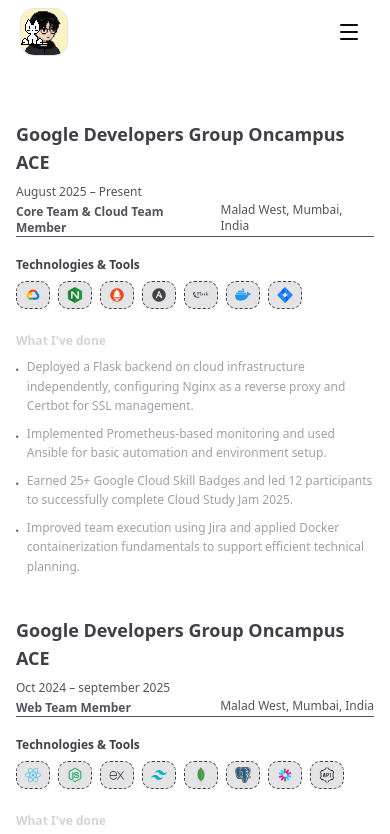
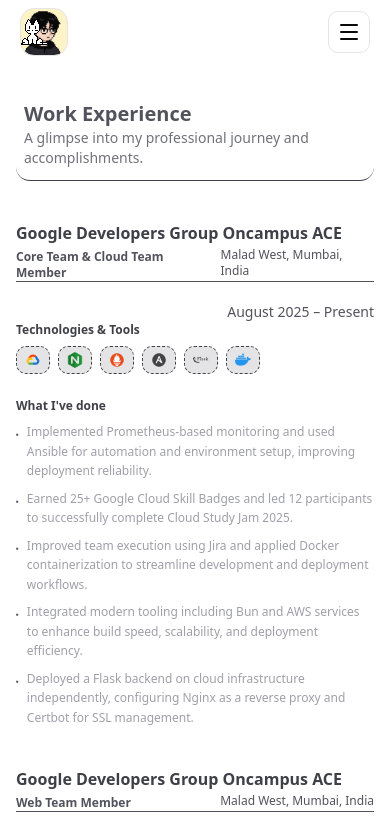
Before and after one commit to Sumitr995/Portfolio, a React (Vite) app: page /work in a window 390 px wide. Shown: the top 834 px of the page. Built offline with nearby package versions, Linux system fonts and the light colour scheme.

Commit message:
updated: Mobile layout & Work Page

```diff
--- a/src/Data/WorkData.js
+++ b/src/Data/WorkData.js
@@ -4,20 +4,24 @@
     role: "Core Team & Cloud Team Member",
     period: "August 2025 – Present",
     location: "Malad West, Mumbai, India",
+    website: "https://www.gdgcace.in/",
+    live: "https://designathon.gdgcace.in/",
+    github: "https://github.com/Sumitr995/designathon-2.0",
     technologies: [
-        { "name": "GCP", "icon": "/techstack/gcp-icon.png" },
-        { "name": "Nginx", "icon": "/techstack/nginx-icon.png" },
-        { "name": "Prometheus", "icon": "/techstack/prometheus-icon.png" },
-        { "name": "Ansible", "icon": "/techstack/ansible-icon.png" },
-        { "name": "Flask", "icon": "/techstack/flask-icon.png" },
-        { "name": "Docker", "icon": "/techstack/docker-icon.png" },
-        { "name": "Jira", "icon": "/techstack/jira-icon.png" }
+      { name: "GCP", icon: "/techstack/gcp-icon.png" },
+      { name: "Nginx", icon: "/techstack/nginx-icon.png" },
+      { name: "Prometheus", icon: "/techstack/prometheus-icon.png" },
+      { name: "Ansible", icon: "/techstack/ansible-icon.png" },
+      { name: "Flask", icon: "/techstack/flask-icon.png" },
+      { name: "Docker", icon: "/techstack/docker-icon.png" },
+      // { name: "Jira", icon: "/techstack/jira-icon.png" },
     ],
     achievements: [
+      "Implemented Prometheus-based monitoring and used Ansible for automation and environment setup, improving deployment reliability.",
+      "Earned 25+ Google Cloud Skill Badges and led 12 participants to successfully complete Cloud Study Jam 2025.",
+      "Improved team execution using Jira and applied Docker containerization to streamline development and deployment workflows.",
+      "Integrated modern tooling including Bun and AWS services to enhance build speed, scalability, and deployment efficiency.",
       "Deployed a Flask backend on cloud infrastructure independently, configuring Nginx as a reverse proxy and Certbot for SSL management.",
-        "Implemented Prometheus-based monitoring and used Ansible for basic automation and environment setup.",
-        "Earned 25+ Google Cloud Skill Badges and led 12 participants to successfully complete Cloud Study Jam 2025.",
-        "Improved team execution using Jira and applied Docker containerization fundamentals to support efficient technical planning."
     ],
   },
   {
@@ -25,22 +29,24 @@
     role: "Web Team Member",
     period: "Oct 2024 – september 2025",
     location: "Malad West, Mumbai, India",
+    website: "https://www.gdgcace.in/",
+    link1: "https://designathon.gdgcace.in/",
     technologies: [
-        { "name": "React", "icon": "/techstack/react-icon.png" },
-        { "name": "Node.js", "icon": "/techstack/node-icon.png" },
-        { "name": "Express.js", "icon": "/techstack/express-icon.png" },
-        { "name": "Tailwind CSS", "icon": "/techstack/tailwindcss-icon.png" },
-        { "name": "MongoDB", "icon": "/techstack/mongodb-icon.png" },
-        { "name": "PostgreSQL", "icon": "/techstack/postgres-icon.png" },
-        { "name": "JWT", "icon": "/techstack/jwt-icon.png" },
-        { "name": "Restful APIs", "icon": "/techstack/api-icon.png" }
+      { name: "React", icon: "/techstack/react-icon.png" },
+      { name: "Node.js", icon: "/techstack/node-icon.png" },
+      { name: "Express.js", icon: "/techstack/express-icon.png" },
+      { name: "Tailwind CSS", icon: "/techstack/tailwindcss-icon.png" },
+      { name: "MongoDB", icon: "/techstack/mongodb-icon.png" },
+      { name: "PostgreSQL", icon: "/techstack/postgres-icon.png" },
+      { name: "JWT", icon: "/techstack/jwt-icon.png" },
+      { name: "Restful APIs", icon: "/techstack/api-icon.png" },
     ],
     achievements: [
       "Led development of the GDG Organization Website with a 10-member team, contributing to core pages and achieving a verified 30% improvement in site design.",
       "Built the Pixel Designathon Website using React, HTML, and Tailwind CSS, supporting 100+ peak registrations during live onboarding.",
       "Integrated React Hook Form and advanced UI libraries to handle complex form validation and user flows efficiently.",
-        "Developed a Recipe Generator App consuming the CalorieNinja API via Axios, achieving an average ~200ms API response latency."
-      ]
+      "Developed a Recipe Generator App consuming the CalorieNinja API via Axios, achieving an average ~200ms API response latency.",
+    ],
   },
   // {
   //   company: "Promote",
@@ -65,4 +71,4 @@
   //     "Improved UX using design systems and performance optimizations.",
   //   ],
   // },
-]
+];
--- a/src/components/mycompo/Navbar/NavIcon.jsx
+++ b/src/components/mycompo/Navbar/NavIcon.jsx
@@ -2,6 +2,7 @@
 import { Menu } from "lucide-react"
 import {
   Sheet,
+  SheetClose,
   SheetContent,
   SheetTrigger,
 } from "@/components/ui/sheet"
@@ -12,7 +13,7 @@
   return (
     <Sheet>
       <SheetTrigger asChild>
-        <button className="sm:hidden p-2  rounded-lg border border-transparent hover:border-black/10 dark:hover:border-white/10" aria-label="Open navigation menu">
+        <button className="sm:hidden p-2  rounded-lg border  hover:border-black/10 dark:hover:border-white/10" aria-label="Open navigation menu">
           <Menu size={24} />
         </button>
       </SheetTrigger>
@@ -20,11 +21,21 @@
       <SheetContent side="right" className="w-3/4 max-w-xs">
         <div className="flex flex-col h-full">
           <nav className="flex flex-col gap-2 mt-8">
-            <NavLink className="rounded-lg px-3 py-2 text-base hover:bg-black/5 dark:hover:bg-white/10" to="/">Home</NavLink>
-            <NavLink className="rounded-lg px-3 py-2 text-base hover:bg-black/5 dark:hover:bg-white/10" to="/about">About</NavLink>
-            <NavLink className="rounded-lg px-3 py-2 text-base hover:bg-black/5 dark:hover:bg-white/10" to="/projects">Projects</NavLink>
-            <NavLink className="rounded-lg px-3 py-2 text-base hover:bg-black/5 dark:hover:bg-white/10" to="/certificates">Certificate</NavLink>
-            <NavLink className="rounded-lg px-3 py-2 text-base hover:bg-black/5 dark:hover:bg-white/10" to="/contact">Contact</NavLink>
+            <SheetClose asChild>
+              <NavLink className="rounded-lg border-b px-3 py-2 text-base hover:bg-black/5 dark:hover:bg-white/10" to="/">Home</NavLink>
+            </SheetClose>
+            <SheetClose asChild>
+              <NavLink className="rounded-lg border-b px-3 py-2 text-base hover:bg-black/5 dark:hover:bg-white/10" to="/work">Work</NavLink>
+            </SheetClose>
+            <SheetClose asChild>
+              <NavLink className="rounded-lg border-b px-3 py-2 text-base hover:bg-black/5 dark:hover:bg-white/10" to="/projects">Projects</NavLink>
+            </SheetClose>
+            <SheetClose asChild>
+              <NavLink className="rounded-lg border-b px-3 py-2 text-base hover:bg-black/5 dark:hover:bg-white/10" to="/certificates">Certificate</NavLink>
+            </SheetClose>
+            <SheetClose asChild>
+              <NavLink className="rounded-lg border-b px-3 py-2 text-base hover:bg-black/5 dark:hover:bg-white/10" to="/contact">Contact</NavLink>
+            </SheetClose>
           </nav>
           <div className="mt-auto flex items-center gap-2 border-t border-black/5 dark:border-white/5 pt-4">
             <span className="text-sm m-5 text-zinc-500 dark:text-zinc-400">Theme</span>
--- a/src/components/mycompo/Navbar/Navlists.jsx
+++ b/src/components/mycompo/Navbar/Navlists.jsx
@@ -12,7 +12,7 @@
             <Tabs defaultValue="tab-1">
                 <TabsList variant='underline'>
                     <TabsTab onClick={() => navigate('/')} value="tab-1">Portfolio</TabsTab>
-                    <TabsTab onClick={() => navigate('/about')} value="tab-2">About</TabsTab>
+                    <TabsTab onClick={() => navigate('/work')} value="tab-2">Work</TabsTab>
                     <TabsTab onClick={() => navigate('/projects')} value="tab-3">Projects</TabsTab>
                     <TabsTab onClick={() => navigate('/certificates')} value="tab-4">Certificate</TabsTab>
                     <TabsTab onClick={() => navigate('/contact')} value="tab-5">Contact</TabsTab>
--- a/src/components/mycompo/Work/AchievementList.jsx
+++ b/src/components/mycompo/Work/AchievementList.jsx
@@ -1,7 +1,7 @@
 const AchievementList = ({ achievements }) => {
   return (
     <div>
-      <p className="text-xs font-semibold text-zinc-300 mb-2">
+      <p className="text-xs font-semibold text-zinc-700  dark:text-zinc-300 mb-2">
         What I've done
       </p>
 
--- a/src/components/mycompo/Work/WorkCard.jsx
+++ b/src/components/mycompo/Work/WorkCard.jsx
@@ -6,12 +6,13 @@
         <div className="py-5  border-zinc-800">
 
             {/* Header */}
-            <div className="flex justify-between flex-row flex-wrap gap-2">
-                <h2 className="text-lg font-semibold dark:text-zinc-200 text-zinc-700">
+            <div className="flex justify-between flex-row shrink-0 gap-2">
+                <h2 className="text-md md:text-xl  font-semibold dark:text-zinc-200 text-zinc-700">
                     {job.company}
                 </h2>
 
-                <div className="text-right text-xs text-zinc-600">
+
+                <div className="text-right hidden md:block text-md text-zinc-600">
                     <p>{job.period}</p>
                 </div>
             </div>
@@ -28,7 +29,9 @@
 
             {/* Divider */}
             <div className="border-t dark:border-zinc-800 border-zinc-600  mb-5" />
-
+                <div className="text-right  md:hidden text-sm m-0 p-0  text-zinc-600">
+                    <p>{job.period}</p>
+                </div>
             {/* Tech */}
             <TechStack technologies={job.technologies} />
 
--- a/src/components/other/underDevelopment.jsx
+++ b/src/components/other/underDevelopment.jsx
@@ -3,7 +3,7 @@
 
 export default function UnderDevelopment() {
 	return (
-		<div className="fixed right-4 top-4 z-50 w-[min(90vw,18rem)] sm:top-auto sm:bottom-4">
+		<div className="fixed  z-50 w-[min(90vw,18rem)] sm:top-auto ">
 			<Alert variant="error" className="px-3 py-1.5 text-xs">
 				<InfoIcon className="h-4 w-4" />
 				<AlertTitle>Site under development</AlertTitle>
--- a/src/pages/About.jsx
+++ b/src/pages/About.jsx
@@ -5,8 +5,8 @@
 const About = () => {
   return (
     <div className='flex w-full flex-col'>
-        <div className='w-1/2 min-h-screen border-2 border-zinc-500 m-auto'>
-          About
+        <div className='w-1/2 min-h-screen flex items-center justify-center  m-auto'>
+
         <UnderDevelopment/>
         </div>
         <Footer/>
--- a/src/pages/Certificate.jsx
+++ b/src/pages/Certificate.jsx
@@ -5,11 +5,11 @@
 const Certificate = () => {
   return (
     <div className='flex w-full flex-col'>
-        <div className='w-1/2 min-h-screen border-2 border-zinc-500 m-auto'>
-          Certificate
+        <div className='w-1/2 min-h-screen flex items-center justify-center m-auto'>
+
+        <UnderDevelopment/>
         </div>
         <Footer/>
-        <UnderDevelopment/>
     </div>
   )
 }
--- a/src/pages/Contact.jsx
+++ b/src/pages/Contact.jsx
@@ -5,11 +5,10 @@
 const Contact = () => {
   return (
     <div className='flex w-full flex-col'>
-        <div className='w-1/2 min-h-screen border-2 border-zinc-500 m-auto'>
-          Contact
+        <div className='w-1/2 min-h-screen flex items-center justify-center  m-auto'>
+          <UnderDevelopment/>
         </div>
         <Footer/>
-      <UnderDevelopment/>
     </div>
   )
 }
--- a/src/pages/Project.jsx
+++ b/src/pages/Project.jsx
@@ -5,11 +5,10 @@
 const Project = () => {
   return (
     <div className='flex w-full flex-col'>
-        <div className='w-1/2 min-h-screen border-2 border-zinc-500 m-auto'>
-          Project
+        <div className='w-1/2 min-h-screen flex items-center justify-center  m-auto'>
+        <UnderDevelopment/>
         </div>
         <Footer/>
-        <UnderDevelopment/>
     </div>
   )
 }
--- a/src/pages/Work.jsx
+++ b/src/pages/Work.jsx
@@ -7,9 +7,14 @@
   return (
     <div className='flex w-full flex-col'>
 
-      {/* SAME LAYOUT */}
+
+
+      {/* LAYOUT */}
       <div className='w-full min-h-screen mx-auto p-4 md:w-1/2 md:m-auto md:p-6'>
-
+      <div className='pb-3 mb-5 rounded-b-xl  border-b border-zinc-700'>
+        <h1 className='text-xl text-zinc-600 dark:text-zinc-300 mx-2 font-bold text-left '>Work Experience</h1>
+        <p className='text-left text-sm text-semibold mx-2 text-zinc-500 '>A glimpse into my professional journey and accomplishments.</p>
+      </div>
         <div className="">
           {workData.map((job, index) => (
             <WorkCard key={index} job={job} />
```
Lines whose indentation alone changed are shown as unchanged.
